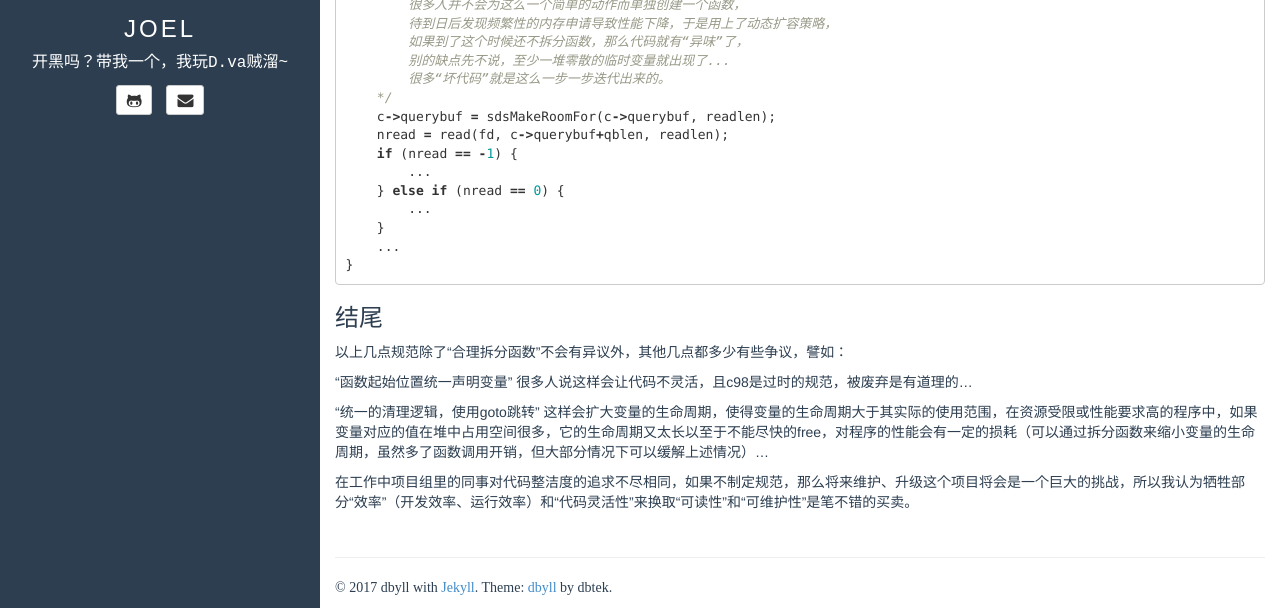
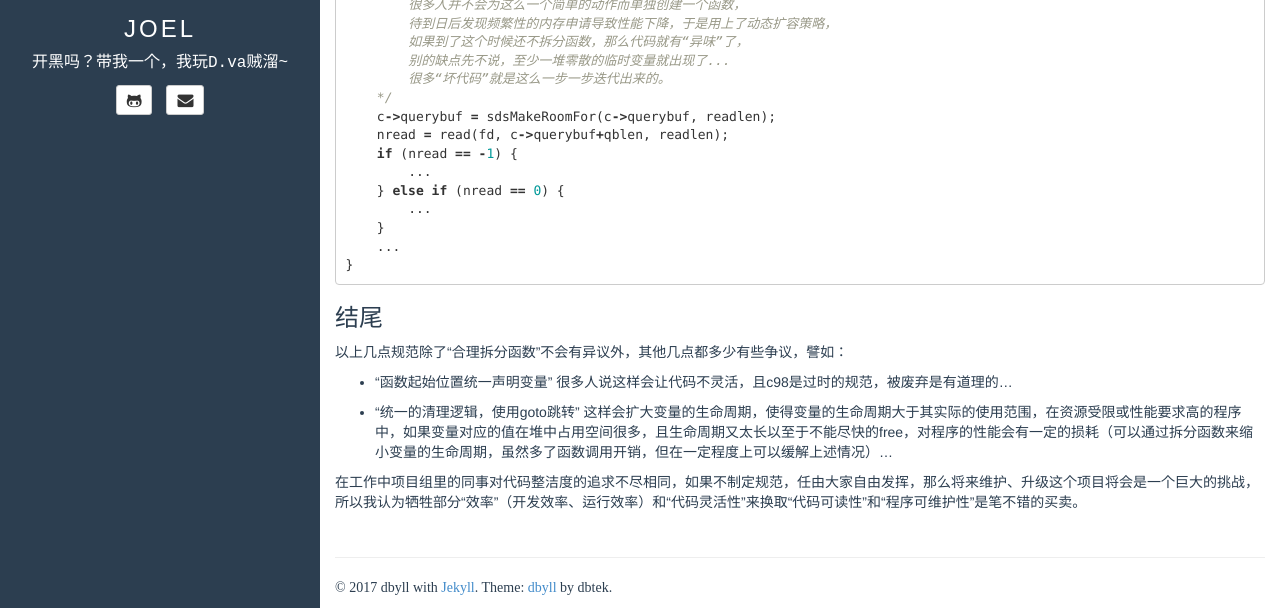
Before and after one commit to souce/blog, a Jekyll site: the page built from _posts/2017-02-16-c项目中关于变量的规范.md, in a window 1280 px wide and 900 px high, scrolled down 3251 px, cut to the strip 292-900 px from the top of the window. Built offline with Jekyll 4.4.1, drawn with Linux system fonts in a browser that asks for light colours; comment, search, counter and statistics services are not loaded; some of the changed text lies outside the part shown.

Commit message:
修改变量规范

````diff
--- a/_posts/2017-02-16-c项目中关于变量的规范.md
+++ b/_posts/2017-02-16-c项目中关于变量的规范.md
@@ -10,7 +10,7 @@
 
 谈起“代码规范”，很多人都会想到诸如“命名规范”、“花括号是否应该独占一行”这些问题，很少有人会提起变量该如何声明，何时释放之类的规范。
 
-在带有GC的高级语言大行其道的今天，大家确实不用关心变量使用完后该怎么处理，与其关心这个，倒不如关心“命名规范”来的更实用，但c没有“GC”，程序的堆空间需要代码的编写者来管理，既是“malloc了，一定要free”，简单的程序中只要自己认真多检查两遍，几乎不会出现问题，但在复杂的c语言项目中如果随处声明变量而不遵守一定的规则，稍有不慎代码将变得非常难看，比如一个函数中出现了十几个变量：
+在带有GC的高级语言大行其道的今天，大家确实不用关心变量使用完后该怎么处理，与其关心这个，倒不如关心“命名规范”来的更实用，但c没有“GC”，程序的堆空间需要代码的编写者来管理，简单来说就是“malloc了，一定要free”，如果程序流程不复杂只要自己认真多检查两遍，几乎不会出现问题，但在复杂的c语言项目中如果随处声明变量而不遵守一定的规则，稍有不慎代码将变得非常难看，比如一个函数中出现了十几个变量：
 
 ```c
 int do_something(char *dir, char *file_name){
@@ -220,8 +220,8 @@
 
 以上几点规范除了“合理拆分函数”不会有异议外，其他几点都多少有些争议，譬如：
 
-“函数起始位置统一声明变量” 很多人说这样会让代码不灵活，且c98是过时的规范，被废弃是有道理的...
+* “函数起始位置统一声明变量” 很多人说这样会让代码不灵活，且c98是过时的规范，被废弃是有道理的...
 
-“统一的清理逻辑，使用goto跳转” 这样会扩大变量的生命周期，使得变量的生命周期大于其实际的使用范围，在资源受限或性能要求高的程序中，如果变量对应的值在堆中占用空间很多，它的生命周期又太长以至于不能尽快的free，对程序的性能会有一定的损耗（可以通过拆分函数来缩小变量的生命周期，虽然多了函数调用开销，但大部分情况下可以缓解上述情况）...
+* “统一的清理逻辑，使用goto跳转” 这样会扩大变量的生命周期，使得变量的生命周期大于其实际的使用范围，在资源受限或性能要求高的程序中，如果变量对应的值在堆中占用空间很多，且生命周期又太长以至于不能尽快的free，对程序的性能会有一定的损耗（可以通过拆分函数来缩小变量的生命周期，虽然多了函数调用开销，但在一定程度上可以缓解上述情况）...
 
-在工作中项目组里的同事对代码整洁度的追求不尽相同，如果不制定规范，那么将来维护、升级这个项目将会是一个巨大的挑战，所以我认为牺牲部分“效率”（开发效率、运行效率）和“代码灵活性”来换取“可读性”和“可维护性”是笔不错的买卖。
+在工作中项目组里的同事对代码整洁度的追求不尽相同，如果不制定规范，任由大家自由发挥，那么将来维护、升级这个项目将会是一个巨大的挑战，所以我认为牺牲部分“效率”（开发效率、运行效率）和“代码灵活性”来换取“代码可读性”和“程序可维护性”是笔不错的买卖。
````
Also changed, not shown: other parts of _posts/2017-02-16-c项目中关于变量的规范.md (+2 -2 lines).
